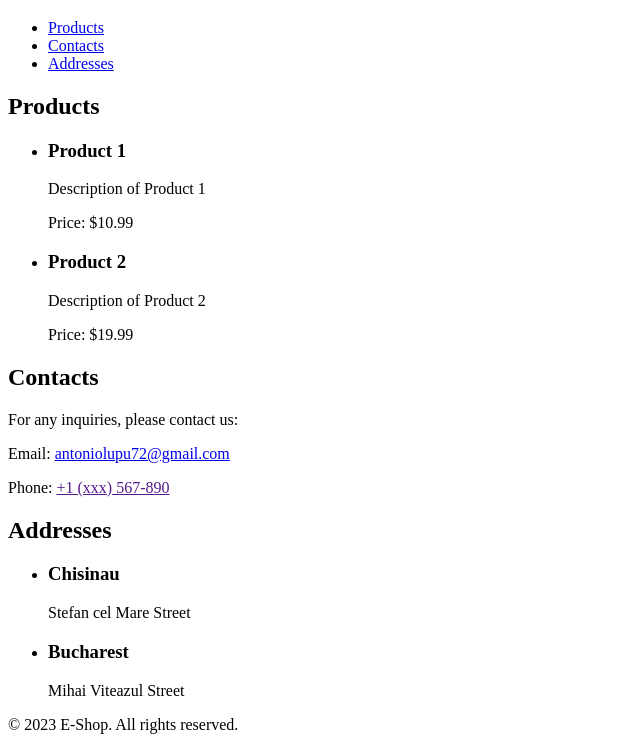
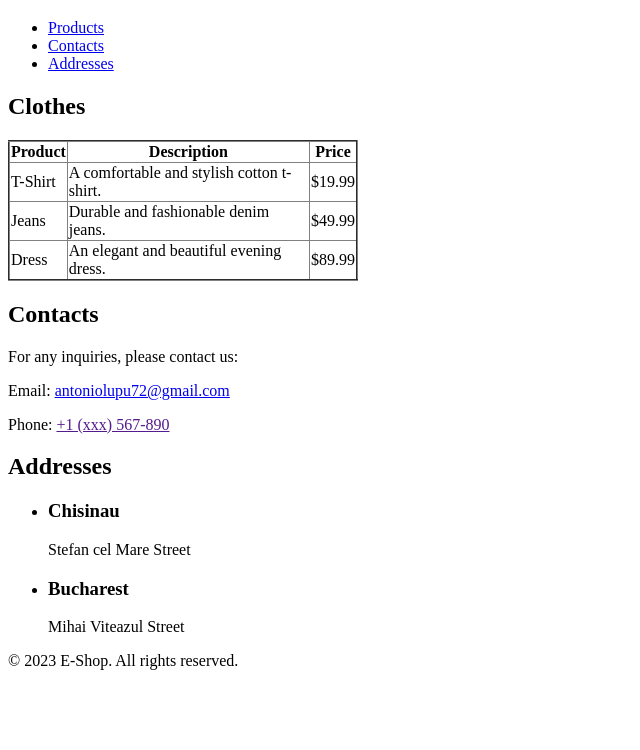
Before and after one commit to AnLuk13/E-shop, a plain HTML site: page index.html in a window 1280 px wide. Shown: the part 61-811 px from the top of the page, without its empty margins (0-640 px from the left). Drawn offline with Linux system fonts and the light colour scheme.

Commit message:
Add table

```diff
--- a/index.html
+++ b/index.html
@@ -23,19 +23,33 @@
 
     <main>
       <section id="products">
-        <h2>Products</h2>
-        <ul>
-          <li>
-            <h3>Product 1</h3>
-            <p>Description of Product 1</p>
-            <p>Price: $10.99</p>
-          </li>
-          <li>
-            <h3>Product 2</h3>
-            <p>Description of Product 2</p>
-            <p>Price: $19.99</p>
-          </li>
-        </ul>
+        <h2>Clothes</h2>
+        <table style="border-collapse: collapse" border="2px" width="350px">
+          <thead>
+            <tr>
+              <th>Product</th>
+              <th>Description</th>
+              <th>Price</th>
+            </tr>
+          </thead>
+          <tbody>
+            <tr>
+              <td>T-Shirt</td>
+              <td>A comfortable and stylish cotton t-shirt.</td>
+              <td>$19.99</td>
+            </tr>
+            <tr>
+              <td>Jeans</td>
+              <td>Durable and fashionable denim jeans.</td>
+              <td>$49.99</td>
+            </tr>
+            <tr>
+              <td>Dress</td>
+              <td>An elegant and beautiful evening dress.</td>
+              <td>$89.99</td>
+            </tr>
+          </tbody>
+        </table>
       </section>
 
       <section id="contacts">
```
